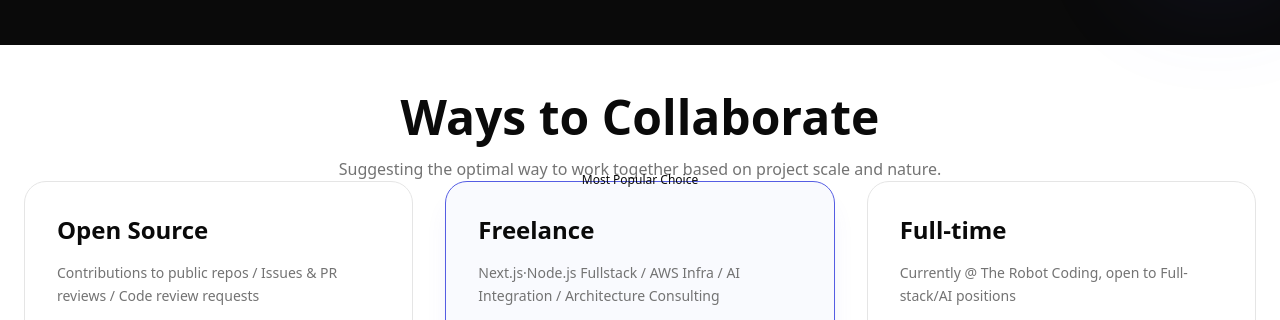
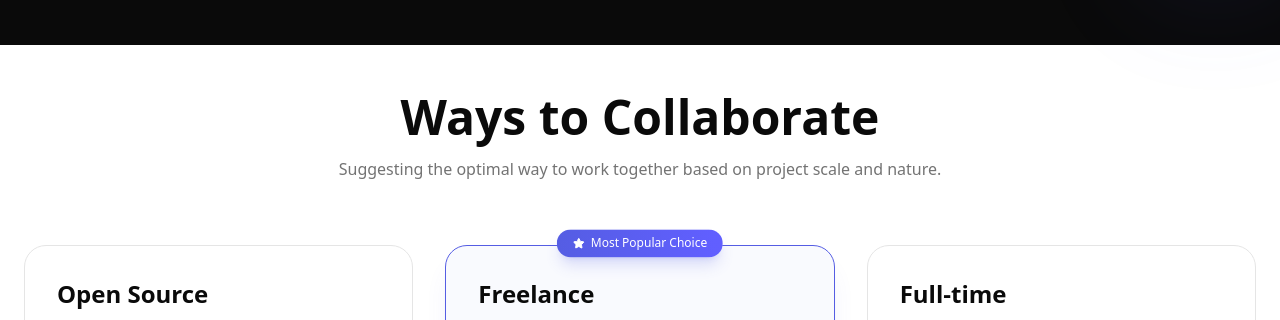
Before and after one commit to VisioneXperienceDeveloper/VXD, a React app in the folder apps/web/: page /en in a window 1280 px wide. Shown: the part 4692-5012 px from the top of the page. Built offline with nearby package versions, Linux system fonts and the light colour scheme; some packages are replaced by stand-ins of ours; no server answers.

Commit message:
refactor(web): refine CollaborationPlans UI

```diff
--- a/apps/web/src/widgets/resume/ui/CollaborationPlans.tsx
+++ b/apps/web/src/widgets/resume/ui/CollaborationPlans.tsx
@@ -2,8 +2,9 @@
 
 import { AnimatedSection, SectionContainer, Badge } from '@/shared/ui';
 import { useTranslations } from 'next-intl';
-import { Check, ArrowRight } from 'lucide-react';
+import { Check, ArrowRight, Star } from 'lucide-react';
 import { Link } from '@/shared/i18n/routing';
+import { motion } from 'framer-motion';
 
 export function CollaborationPlans() {
   const t = useTranslations('Collaboration');
@@ -30,7 +31,8 @@ export function CollaborationPlans() {
   ];
 
   return (
-    <SectionContainer className="space-y-16">
+    <SectionContainer>
+      <div className="space-y-16">
         <AnimatedSection className="text-center space-y-4">
           <h2 className="text-4xl md:text-5xl font-bold">{t('title')}</h2>
           <p className="text-muted-foreground max-w-2xl mx-auto">{t('subtitle')}</p>
@@ -45,9 +47,16 @@ export function CollaborationPlans() {
                   : 'border-border bg-card'
               }`}>
                 {plan.highlight && (
-                <Badge variant="accent" className="absolute -top-3 left-1/2 -translate-x-1/2 px-4">
+                  <motion.div
+                    animate={{ y: [-2, 2, -2] }}
+                    transition={{ duration: 3, repeat: Infinity, ease: "easeInOut" }}
+                    className="absolute -top-4 left-1/2 -translate-x-1/2 z-10"
+                  >
+                    <Badge className="px-4 py-1.5 shadow-lg shadow-accent-brand/20 bg-linear-to-r from-accent-brand to-indigo-500 text-white border-0 flex items-center gap-1.5 whitespace-nowrap">
+                      <Star size={12} className="fill-current" />
                       {t('mostPopular')}
                     </Badge>
+                  </motion.div>
                 )}
 
                 <div className="space-y-4 mb-8">
@@ -79,6 +88,7 @@ export function CollaborationPlans() {
             </AnimatedSection>
           ))}
         </div>
+      </div>
     </SectionContainer>
   );
 }
```
Lines whose indentation alone changed are shown as unchanged.
